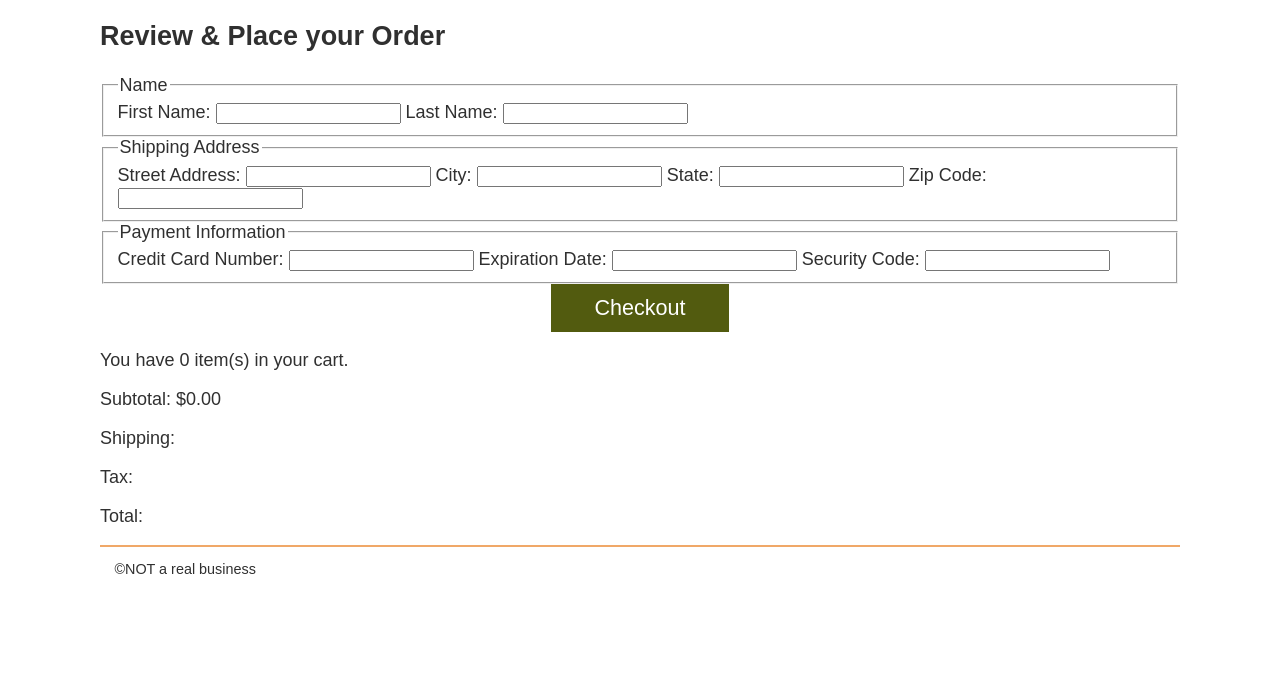
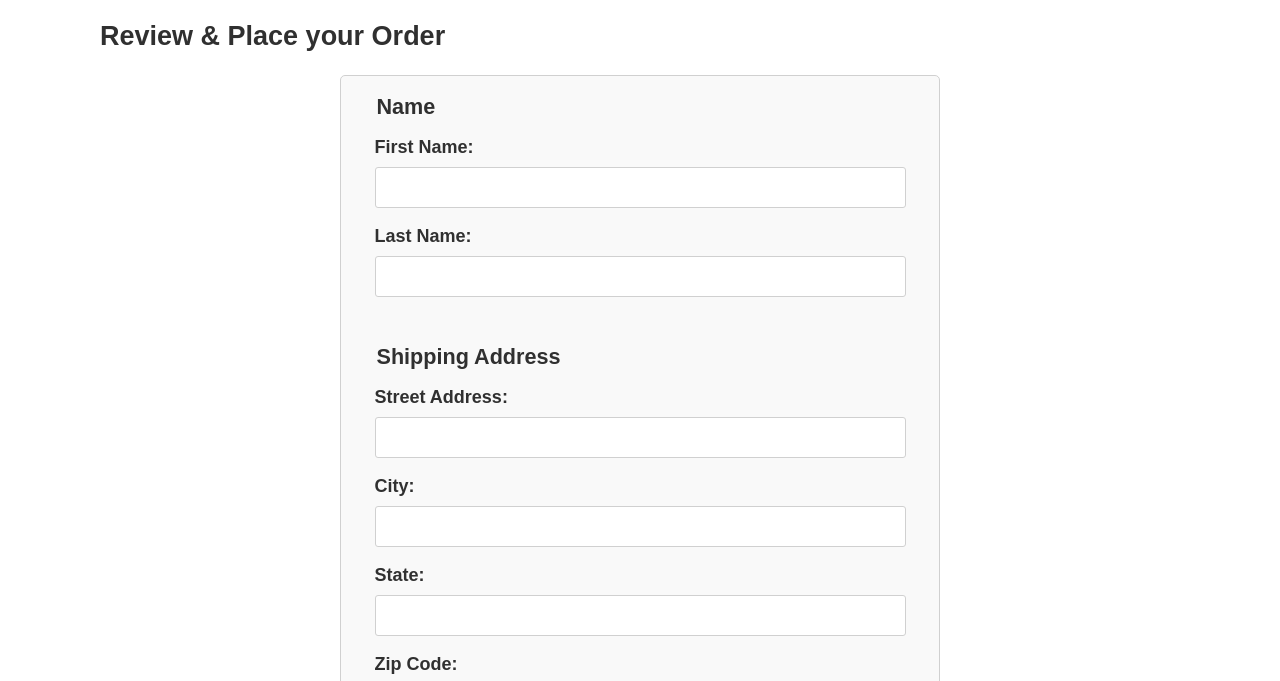
Before and after one commit to dos54/wdd330-sleepoutside, a website built with Vite: page src/checkout/index.html in a window 1280 px wide. Shown: the part 108-789 px from the top of the page. Built offline with nearby package versions, Linux system fonts and the light colour scheme; no server answers.

Commit message:
Finished team activity

```diff
--- a/src/checkout/index.html
+++ b/src/checkout/index.html
@@ -23,37 +23,37 @@
           <legend>Name</legend>
 
           <label for="fname">First Name: </label>
-            <input type="text" name="fname" id="fname"  required>
+          <input type="text" name="fname" id="fname" required />
 
           <label for="lname">Last Name: </label>
-            <input type="text" name="lname" id="lname"  required>
+          <input type="text" name="lname" id="lname" required />
         </fieldset>
         <fieldset>
           <legend>Shipping Address</legend>
 
           <label for="street">Street Address: </label>
-            <input type="text" name="street" id="street"  required>
+          <input type="text" name="street" id="street" required />
 
           <label for="city">City: </label>
-            <input type="text" name="city" id="city"  required>
+          <input type="text" name="city" id="city" required />
 
           <label for="state">State: </label>
-            <input type="text" name="state" id="state"  required>
+          <input type="text" name="state" id="state" required />
 
           <label for="zip">Zip Code: </label>
-            <input type="number" name="zip" id="zip"  required>
+          <input type="number" name="zip" id="zip" required />
         </fieldset>
         <fieldset>
           <legend>Payment Information</legend>
 
           <label for="cardNumber">Credit Card Number: </label>
-            <input type="number" name="cardNumber" id="cardNumber"  required>
+          <input type="number" name="cardNumber" id="cardNumber" required />
 
           <label for="expiration">Expiration Date: </label>
-            <input type="text" name="expiration" id="expiration"  required>
+          <input type="text" name="expiration" id="expiration" required />
 
           <label for="code">Security Code: </label>
-            <input type="number" name="code" id="code"  required>
+          <input type="number" name="code" id="code" required />
         </fieldset>
 
         <button type="submit" class="submit">Checkout</button>
--- a/src/css/style.css
+++ b/src/css/style.css
@@ -133,18 +133,31 @@ button {
   text-decoration: none;
   color: var(--dark-grey);
 }
-.product-grid {
-  display: grid;
-  grid-template-columns: repeat(4, 1fr);
-  gap: 6em;
+
+/* Product category icon styles */
+.product-categories {
+  display: flex;
+  flex-wrap: wrap;
+  justify-content: space-around;
+  gap: 2em;
   padding: 0.25em;
   list-style-type: none;
   text-align: center;
 }
-.product-grid a {
+
+.product-categories li {
+  flex: 1 1 calc(20% - 0.5em);
+  max-width: calc(20% - 0.5em);
+}
+
+.product-categories a {
   text-decoration: none;
   color: var(--dark-grey);
 }
+.product-categories li h2 {
+  font-size: clamp(0.75em, 2.5vw + 0.25em, 1.5em);
+}
+/* End product category icon styles */
 
 /* Styles for product lists */
 .product-card {
@@ -183,6 +196,58 @@ button {
 .product-detail img {
   width: 100%;
 }
+
+/* Form styles */
+form {
+  max-width: 600px;
+  margin: auto;
+  padding: 1em;
+  border: 1px solid var(--light-grey);
+  border-radius: 5px;
+  background-color: #f9f9f9;
+}
+
+form fieldset {
+  border: none;
+  margin-bottom: 1em;
+}
+
+form legend {
+  font-size: 1.2em;
+  font-weight: bold;
+  margin-bottom: 0.5em;
+}
+
+form label {
+  display: block;
+  margin-bottom: 0.5em;
+  font-weight: bold;
+}
+
+form input {
+  width: 100%;
+  padding: 0.5em;
+  margin-bottom: 1em;
+  border: 1px solid var(--light-grey);
+  border-radius: 3px;
+  font-size: 1em;
+}
+
+form button {
+  padding: 0.75em 1.5em;
+  background-color: var(--secondary-color);
+  color: white;
+  border: none;
+  border-radius: 3px;
+  font-size: 1em;
+  cursor: pointer;
+}
+
+form button:hover {
+  background-color: var(--primary-color);
+  color: var(--dark-grey);
+}
+/* End form styles */
 
 /* Start cart list card styles */
 .cart-card {
--- a/vite.config.js
+++ b/vite.config.js
@@ -12,7 +12,7 @@ export default defineConfig({
         cart: resolve(__dirname, "src/cart/index.html"),
         product: resolve(__dirname, "src/product_pages/index.html"),
         product_listing: resolve(__dirname, "src/product-listing/index.html"),
-        checkout: resolve(__dirname, "src/checkout/index.html")
+        checkout: resolve(__dirname, "src/checkout/index.html"),
       },
     },
   },
```
Also changed, not shown: src/index.html (+1 -1 lines), src/js/checkout.js (+13 -6 lines). Lines whose indentation alone changed are shown as unchanged.
